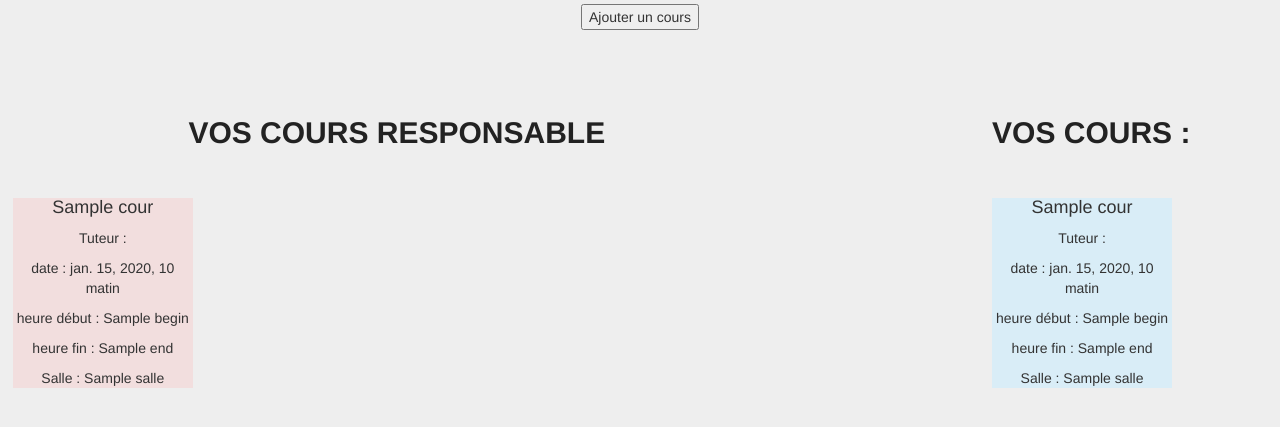
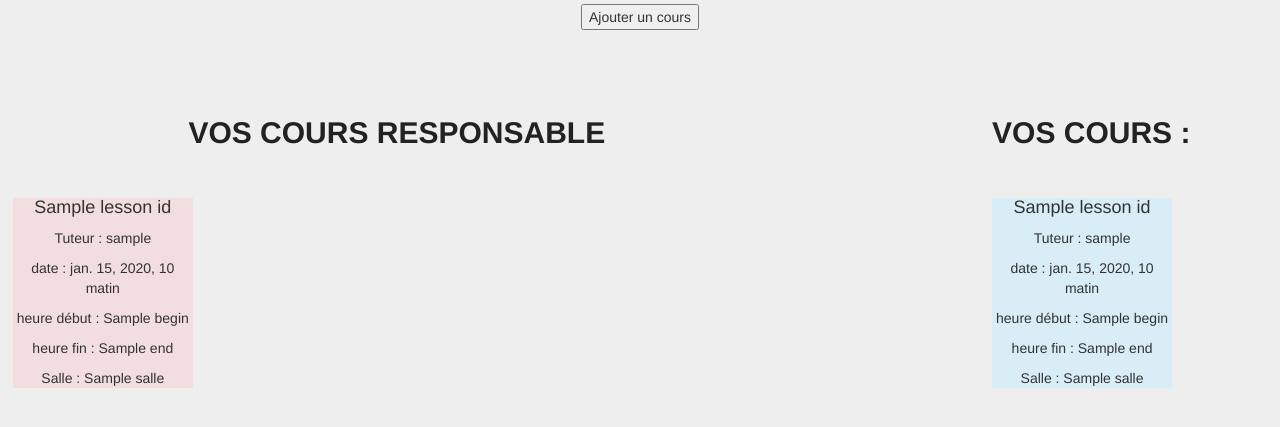
Before and after one commit to scrat2/Tutor, a Django app: template templates/home.html in a window 1280 px wide. Shown: the part 240-667 px from the top of the page. Run offline with Django 3.2, Linux system fonts and the light colour scheme; tables that the repository leaves empty hold one stand-in row (values such as "Sample post"); the template is opened without the code that fills it: values that come from a table or form of the project are taken from there, most other values are stand-ins (such as "Sample title", 1, 10 or a date in 2020); some libraries are stand-ins or nearby versions.

Commit message:
add tutor name in card

```diff
--- a/lesson/views.py
+++ b/lesson/views.py
@@ -101,10 +101,10 @@ def home(request):
         follow_lesson = []
         for group in all_group:
             if group.teacher and group.lessonID.date >= datetime.date.today():
-                teacher_lesson.append(group.lessonID)
+                teacher_lesson.append(group)
             else:
                 if group.lessonID.date >= datetime.date.today():
-                    follow_lesson.append(group.lessonID)
+                    follow_lesson.append(group)
 
         # Add lesson in the context
         context['teacher_lesson'] = teacher_lesson
--- a/templates/home.html
+++ b/templates/home.html
@@ -23,12 +23,12 @@
             {% for cour in follow_lesson %}
                 <div class="card bg-info" style="width: 18rem;">
                     <div class="card-body">
-                        <h4 class="card-title">{{ cour.nom }}</h4>
-                        <p class="card-text">Tuteur : </p>
-                        <p class="card-text">date : {{ cour.date }}</p>
-                        <p class="card-text">heure début : {{ cour.begin }}</p>
-                        <p class="card-text">heure fin : {{ cour.end }}</p>
-                        <p class="card-text">Salle : {{ cour.salle }}</p>
+                        <h4 class="card-title">{{ cour.lessonID.nom }}</h4>
+                        <p class="card-text">Tuteur : {{  cour.profileID.user.username }}</p>
+                        <p class="card-text">date : {{ cour.lessonID.date }}</p>
+                        <p class="card-text">heure début : {{ cour.lessonID.begin }}</p>
+                        <p class="card-text">heure fin : {{ cour.lessonID.end }}</p>
+                        <p class="card-text">Salle : {{ cour.lessonID.salle }}</p>
                     </div>
                 </div>
             {% endfor %}
@@ -38,12 +38,12 @@
             {% for cour in teacher_lesson %}
                 <div class="card bg-danger" style="width: 18rem;">
                     <div class="card-body">
-                        <h4 class="card-title">{{ cour.nom }}</h4>
-                        <p class="card-text">Tuteur : </p>
-                        <p class="card-text">date : {{ cour.date }}</p>
-                        <p class="card-text">heure début : {{ cour.begin }}</p>
-                        <p class="card-text">heure fin : {{ cour.end }}</p>
-                        <p class="card-text">Salle : {{ cour.salle }}</p>
+                        <h4 class="card-title">{{ cour.lessonID.nom }}</h4>
+                        <p class="card-text">Tuteur : {{ cour.profileID.user.username }}</p>
+                        <p class="card-text">date : {{ cour.lessonID.date }}</p>
+                        <p class="card-text">heure début : {{ cour.lessonID.begin }}</p>
+                        <p class="card-text">heure fin : {{ cour.lessonID.end }}</p>
+                        <p class="card-text">Salle : {{ cour.lessonID.salle }}</p>
                     </div>
                 </div>
             {% endfor %}
```
